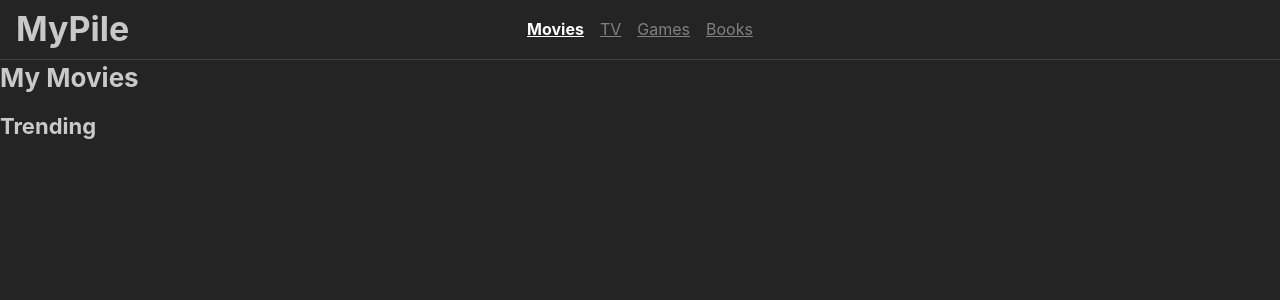
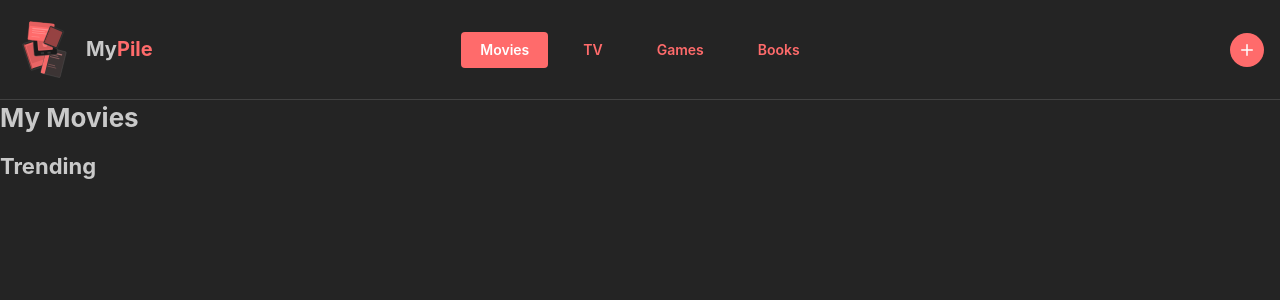
Before and after one commit to fdrln/MyPile, a React (Vite) app: page /movies in a window 1280 px wide. Shown: the top 300 px of the page. Built offline with nearby package versions, Linux system fonts and the light colour scheme.

Commit message:
Add logo component, nav buttons style

```diff
--- a/src/App.tsx
+++ b/src/App.tsx
@@ -1,7 +1,9 @@
 import { AppShell, AppShellMain } from "@mantine/core";
 import { useMediaQuery } from "@mantine/hooks";
+import { useDisclosure } from "@mantine/hooks";
 import { Routes, Route, Navigate } from "react-router-dom";
 import Navigation from "./components/Navigation";
+import AddModal from "./components/AddModal";
 import MoviesPage from "./pages/MoviesPage";
 import TVPage from "./pages/TVPage";
 import GamesPage from "./pages/GamesPage";
@@ -9,10 +11,12 @@ import BooksPage from "./pages/BooksPage";
 
 export default function App() {
   const isMobile = useMediaQuery("(max-width: 768px)");
+  const [opened, { open, close }] = useDisclosure(false);
 
   return (
-    <AppShell header={!isMobile ? { height: 60 } : undefined}>
-      <Navigation isMobile={isMobile ?? false} />
+    <AppShell header={!isMobile ? { height: 100 } : undefined}>
+      <Navigation isMobile={isMobile ?? false} onAddClick={open} />
+      <AddModal opened={opened} onClose={close} />
       <AppShellMain>
         <Routes>
           <Route path="/" element={<Navigate to="/movies" />} />
--- /dev/null
+++ b/src/components/AddModal.tsx
@@ -0,0 +1,14 @@
+import { Modal } from "@mantine/core";
+
+interface AddModalProps {
+  opened: boolean;
+  onClose: () => void;
+}
+
+export default function AddModal({ opened, onClose }: AddModalProps) {
+  return (
+    <Modal opened={opened} onClose={onClose} title="Add to Pile">
+      <p>Test</p>
+    </Modal>
+  );
+}
--- /dev/null
+++ b/src/components/Logo.tsx
@@ -0,0 +1,232 @@
+interface LogoProps {
+  size?: "sm" | "md" | "lg";
+}
+
+export default function Logo({ size = "md" }: LogoProps) {
+  const widths = { sm: 60, md: 120, lg: 200 };
+  const width = widths[size];
+
+  return (
+    <svg width={width} viewBox="255 65 145 155">
+      <g transform="translate(270, 130) rotate(-18)">
+        <rect
+          x="0"
+          y="0"
+          width="52"
+          height="68"
+          rx="3"
+          fill="#2C2C2A"
+          stroke="#444"
+          strokeWidth="1"
+        />
+        <rect
+          x="4"
+          y="4"
+          width="44"
+          height="60"
+          rx="2"
+          fill="#FF6B6B"
+          opacity="0.9"
+        />
+        <rect
+          x="8"
+          y="8"
+          width="36"
+          height="44"
+          rx="1"
+          fill="#CC5454"
+          opacity="0.6"
+        />
+        <line
+          x1="4"
+          y1="4"
+          x2="4"
+          y2="64"
+          stroke="#B24848"
+          strokeWidth="3"
+          strokeLinecap="round"
+        />
+      </g>
+      <g transform="translate(330, 138) rotate(14)">
+        <rect
+          x="0"
+          y="0"
+          width="48"
+          height="64"
+          rx="2"
+          fill="#3C3434"
+          stroke="#555"
+          strokeWidth="1"
+        />
+        <rect
+          x="0"
+          y="0"
+          width="10"
+          height="64"
+          rx="2"
+          fill="#FF6B6B"
+          opacity="0.95"
+        />
+        <rect
+          x="12"
+          y="8"
+          width="28"
+          height="3"
+          rx="1"
+          fill="#FF9C9C"
+          opacity="0.6"
+        />
+        <rect
+          x="12"
+          y="14"
+          width="20"
+          height="2"
+          rx="1"
+          fill="#FF9C9C"
+          opacity="0.4"
+        />
+        <rect
+          x="12"
+          y="19"
+          width="24"
+          height="2"
+          rx="1"
+          fill="#FF9C9C"
+          opacity="0.4"
+        />
+        <rect
+          x="12"
+          y="38"
+          width="18"
+          height="2"
+          rx="1"
+          fill="#FF9C9C"
+          opacity="0.3"
+        />
+        <rect
+          x="12"
+          y="43"
+          width="22"
+          height="2"
+          rx="1"
+          fill="#FF9C9C"
+          opacity="0.3"
+        />
+      </g>
+      <g transform="translate(295, 108) rotate(-5)">
+        <rect
+          x="0"
+          y="0"
+          width="56"
+          height="52"
+          rx="4"
+          fill="#1a1a1a"
+          stroke="#444"
+          strokeWidth="1"
+        />
+        <rect x="6" y="0" width="44" height="8" rx="2" fill="#111" />
+        <rect
+          x="10"
+          y="12"
+          width="36"
+          height="28"
+          rx="2"
+          fill="#FF6B6B"
+          opacity="0.85"
+        />
+        <rect
+          x="14"
+          y="16"
+          width="28"
+          height="20"
+          rx="1"
+          fill="#CC5454"
+          opacity="0.5"
+        />
+        <circle cx="28" cy="26" r="6" fill="#FF8383" opacity="0.7" />
+        <circle cx="28" cy="26" r="3" fill="#FF6B6B" />
+        <rect x="16" y="44" width="8" height="5" rx="1" fill="#333" />
+        <rect x="32" y="44" width="8" height="5" rx="1" fill="#333" />
+      </g>
+      <g transform="translate(288, 76) rotate(6)">
+        <rect
+          x="0"
+          y="0"
+          width="60"
+          height="44"
+          rx="2"
+          fill="#FF6B6B"
+          stroke="#CC5454"
+          strokeWidth="1"
+        />
+        <rect x="0" y="0" width="60" height="10" rx="2" fill="#E55F5F" />
+        <rect
+          x="8"
+          y="14"
+          width="44"
+          height="3"
+          rx="1"
+          fill="#FF9C9C"
+          opacity="0.7"
+        />
+        <rect
+          x="8"
+          y="20"
+          width="32"
+          height="2"
+          rx="1"
+          fill="#FFB5B5"
+          opacity="0.5"
+        />
+        <rect
+          x="8"
+          y="25"
+          width="38"
+          height="2"
+          rx="1"
+          fill="#FFB5B5"
+          opacity="0.5"
+        />
+        <rect
+          x="8"
+          y="34"
+          width="20"
+          height="2"
+          rx="1"
+          fill="#FFB5B5"
+          opacity="0.35"
+        />
+      </g>
+      <g transform="translate(338, 86) rotate(22)">
+        <rect
+          x="0"
+          y="0"
+          width="36"
+          height="46"
+          rx="3"
+          fill="#2a2a2a"
+          stroke="#444"
+          strokeWidth="0.8"
+        />
+        <rect
+          x="3"
+          y="3"
+          width="30"
+          height="40"
+          rx="2"
+          fill="#B24848"
+          opacity="0.8"
+        />
+        <line
+          x1="3"
+          y1="3"
+          x2="3"
+          y2="43"
+          stroke="#993D3D"
+          strokeWidth="2.5"
+          strokeLinecap="round"
+        />
+      </g>
+    </svg>
+  );
+}
--- a/src/components/Navigation.tsx
+++ b/src/components/Navigation.tsx
@@ -1,27 +1,32 @@
-import { AppShellHeader, Group, Title } from "@mantine/core";
+import { AppShellHeader, Group, Text, ActionIcon, Button } from "@mantine/core";
 import { NavLink } from "react-router-dom";
 import {
   IconMovie,
   IconDeviceTvOld,
   IconDeviceGamepad2,
   IconBook,
+  IconPlus,
 } from "@tabler/icons-react";
 import React from "react";
+import Logo from "./Logo";
 
 interface NavigationProps {
   isMobile: boolean;
+  onAddClick: () => void;
 }
 
 function NavItem({ to, label }: { to: string; label: string }) {
   return (
-    <NavLink
-      to={to}
-      style={({ isActive }) => ({
-        fontWeight: isActive ? "bold" : "normal",
-        color: isActive ? "white" : "gray",
-      })}
-    >
-      {label}
+    <NavLink to={to}>
+      {({ isActive }) => (
+        <Button
+          variant={isActive ? "filled" : "subtle"}
+          color="#FF6B6B"
+          size="sm"
+        >
+          {label}
+        </Button>
+      )}
     </NavLink>
   );
 }
@@ -32,6 +37,7 @@ function NavIconItem({ to, icon }: { to: string; icon: React.ReactNode }) {
       to={to}
       style={({ isActive }) => ({
         color: isActive ? "#FF6B6B" : "gray",
+        padding: "10px",
       })}
     >
       {icon}
@@ -39,7 +45,7 @@ function NavIconItem({ to, icon }: { to: string; icon: React.ReactNode }) {
   );
 }
 
-export default function Navigation({ isMobile }: NavigationProps) {
+export default function Navigation({ isMobile, onAddClick }: NavigationProps) {
   return isMobile ? (
     <div
       style={{
@@ -56,13 +62,22 @@ export default function Navigation({ isMobile }: NavigationProps) {
       }}
     >
       <Group justify="center" h="100%">
-        <NavIconItem to="/movies" icon={<IconMovie size={44} stroke={2} />} />
-        <NavIconItem to="/tv" icon={<IconDeviceTvOld size={44} stroke={2} />} />
+        <NavIconItem to="/movies" icon={<IconMovie size={28} stroke={2} />} />
+        <NavIconItem to="/tv" icon={<IconDeviceTvOld size={28} stroke={2} />} />
+        <ActionIcon
+          onClick={onAddClick}
+          variant="filled"
+          color="#FF6B6B"
+          size="xl"
+          radius="xl"
+        >
+          <IconPlus size={24} />
+        </ActionIcon>
         <NavIconItem
           to="/games"
-          icon={<IconDeviceGamepad2 size={44} stroke={2} />}
+          icon={<IconDeviceGamepad2 size={28} stroke={2} />}
         />
-        <NavIconItem to="/books" icon={<IconBook size={44} stroke={2} />} />
+        <NavIconItem to="/books" icon={<IconBook size={28} stroke={2} />} />
       </Group>
     </div>
   ) : (
@@ -76,14 +91,29 @@ export default function Navigation({ isMobile }: NavigationProps) {
           padding: "0 16px",
         }}
       >
-        <Title>MyPile</Title>
+        <Group align="center" gap="xs">
+          <Logo size="sm" />
+          <Text fw={700} size="xl">
+            My<span style={{ color: "#FF6B6B" }}>Pile</span>
+          </Text>
+        </Group>
         <Group>
           <NavItem to="/movies" label="Movies" />
           <NavItem to="/tv" label="TV" />
           <NavItem to="/games" label="Games" />
           <NavItem to="/books" label="Books" />
         </Group>
-        <div />
+        <Group justify="flex-end">
+          <ActionIcon
+            onClick={onAddClick}
+            variant="filled"
+            color="#FF6B6B"
+            size="lg"
+            radius="xl"
+          >
+            <IconPlus size={18} />
+          </ActionIcon>
+        </Group>
       </div>
     </AppShellHeader>
   );
```
